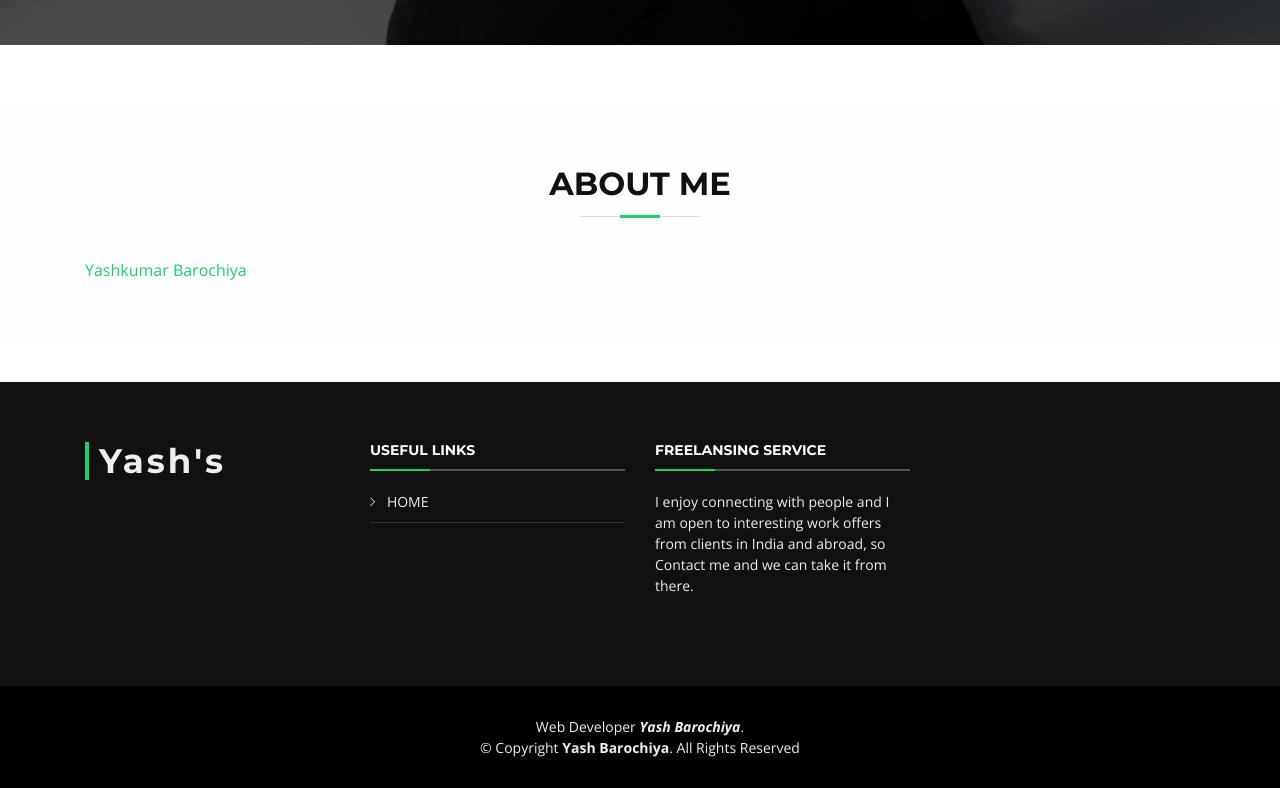
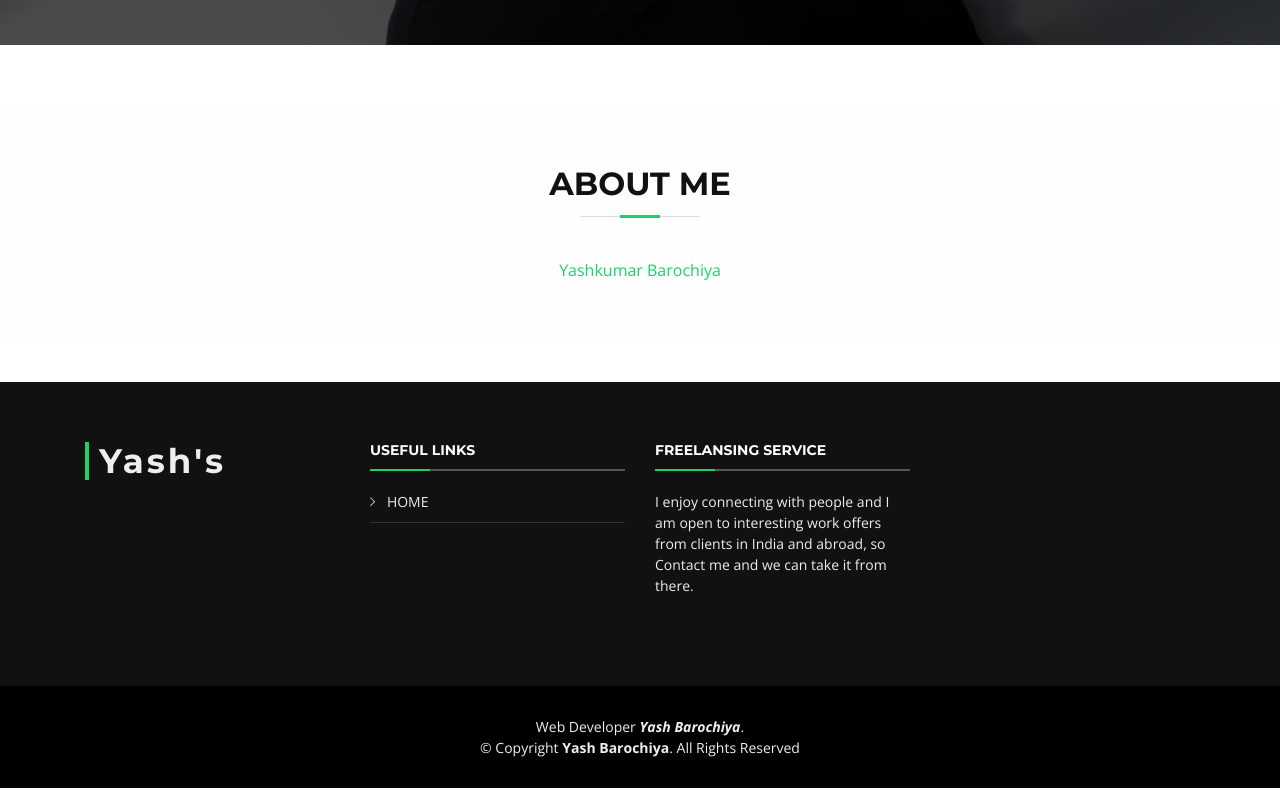
Before and after one commit to Yashkumerbarochiya/Portfolio, a plain HTML site: page index.html in a window 1280 px wide. Shown: the part 755-1543 px from the top of the page. Drawn offline with nearby package versions, Linux system fonts and the light colour scheme; files whose address does not match are found by name.

Commit message:
Update index.html

```diff
--- a/index.html
+++ b/index.html
@@ -90,14 +90,15 @@
                     <header class="section-header">
                         <h3>About Me</h3>
                     </header>
+                    <center>
+                        <div class="badge-base LI-profile-badge" data-locale="en_US" data-size="large" data-theme="dark"
+                            data-type="HORIZONTAL" data-vanity="yash-barochiya" data-version="v1"><a
+                                class="badge-base__link LI-simple-link"
+                                href="https://in.linkedin.com/in/yash-barochiya?trk=profile-badge">Yashkumar
+                                Barochiya</a>
+                        </div>
 
-                    <div class="badge-base LI-profile-badge" data-locale="en_US" data-size="large" data-theme="dark"
-                        data-type="HORIZONTAL" data-vanity="yash-barochiya" data-version="v1"><a
-                            class="badge-base__link LI-simple-link"
-                            href="https://in.linkedin.com/in/yash-barochiya?trk=profile-badge">Yashkumar Barochiya</a>
-                    </div>
-
-
+                    </center>
                 </div>
             </section>
         </section>
```
